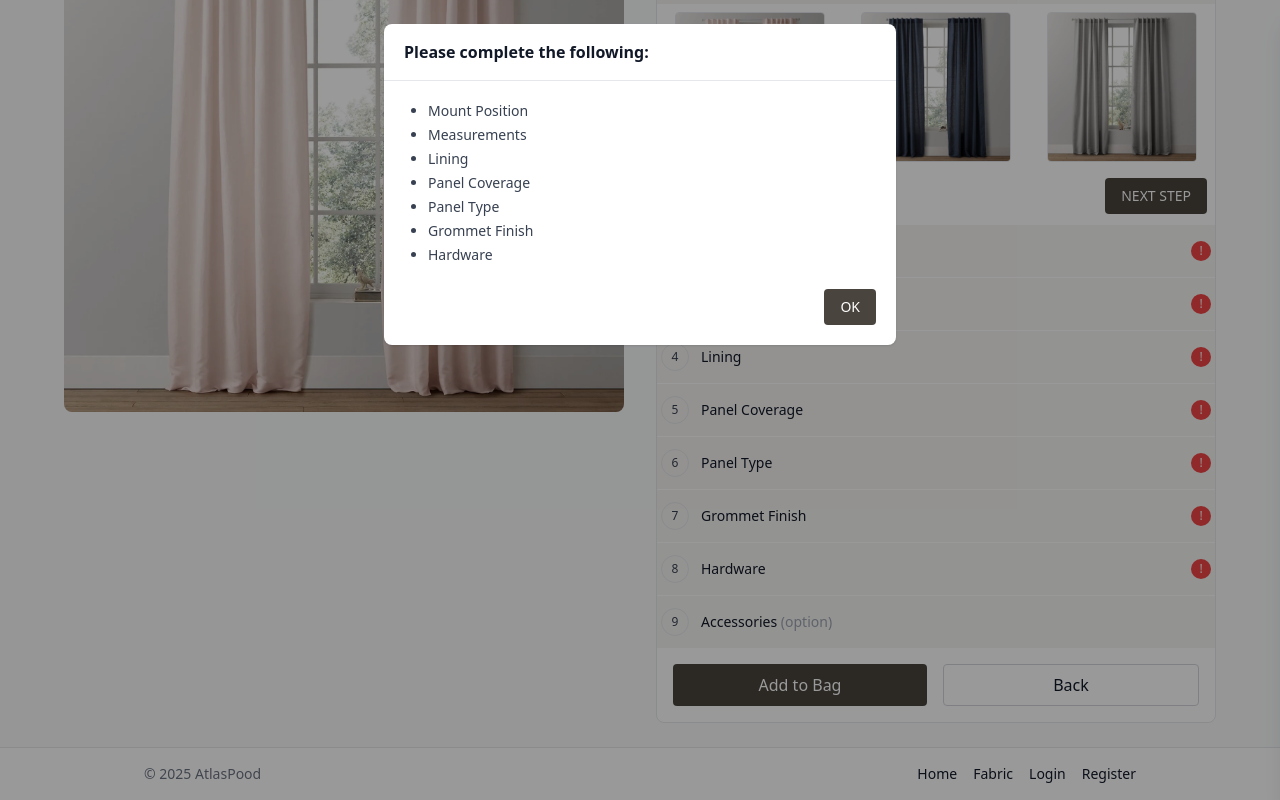
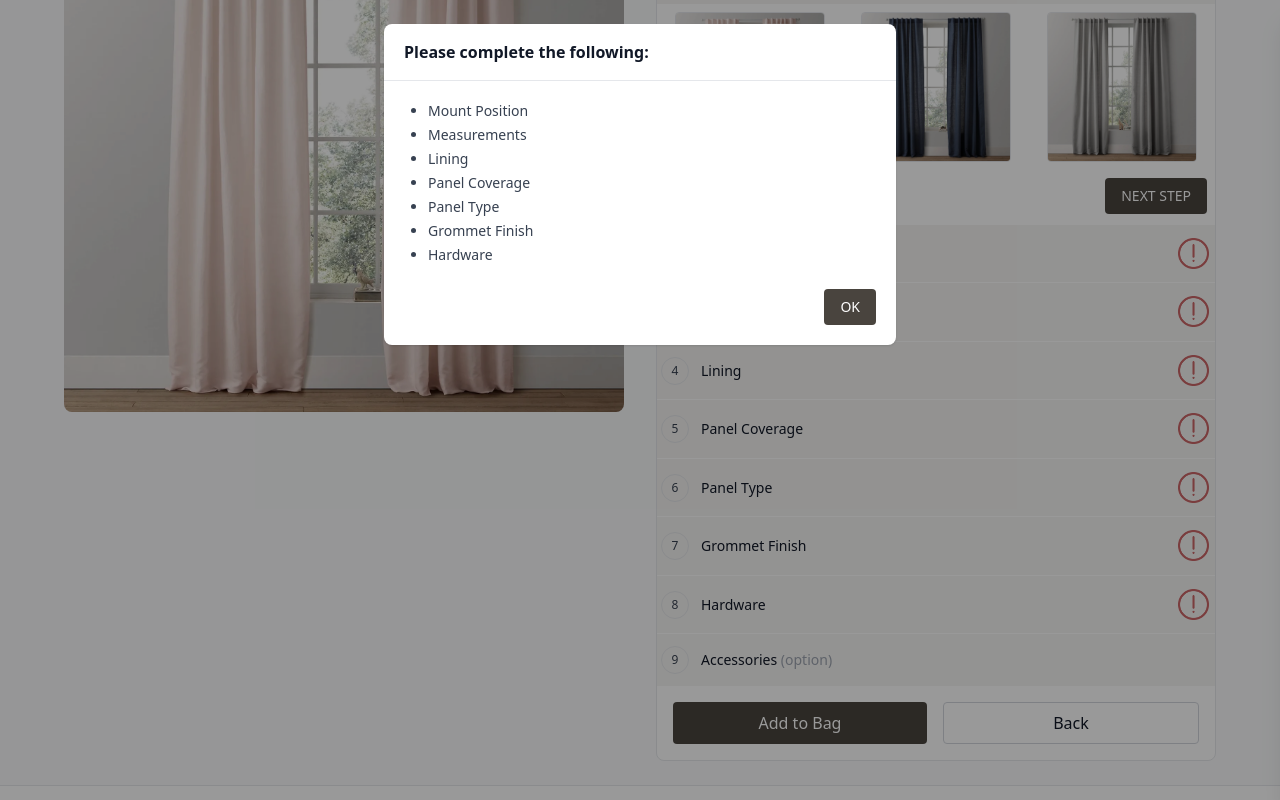
Before and after one commit to hidarshoja/page-test-atlasPood, a React (Vite) app: page /fabric/1 in a window 1280 px wide. Both pictures are taken after a click on the button "Add to Bag". Shown: the part 213-1013 px from the top of the page. Built offline with nearby package versions, Linux system fonts and the light colour scheme.

Commit message:
edit image alert

```diff
--- a/src/App.css
+++ b/src/App.css
@@ -0,0 +1,10 @@
+.stepRequired {
+ background: transparent url(../public/alert.png) no-repeat;
+ width: 6%;
+ height: 60%;
+ background-size: 100%;
+ flex-shrink: 0;
+ aspect-ratio: 1/1;
+ float: right;
+ margin-right: 5px;
+}
--- a/src/components/AccordionItem.jsx
+++ b/src/components/AccordionItem.jsx
@@ -38,13 +38,7 @@ export default function AccordionItem({
             {summary}
           </span>
         ) : error ? (
-          <span
-            aria-label="incomplete"
-            className="inline-flex items-center justify-center w-5 h-5 rounded-full bg-red-500 text-white text-xs mr-1"
-            title="Incomplete"
-          >
-            !
-          </span>
+          <div className="stepRequired" />
         ) : null}
       </button>
       {open ? (
```
Also changed, not shown: public/alert.png (added).
